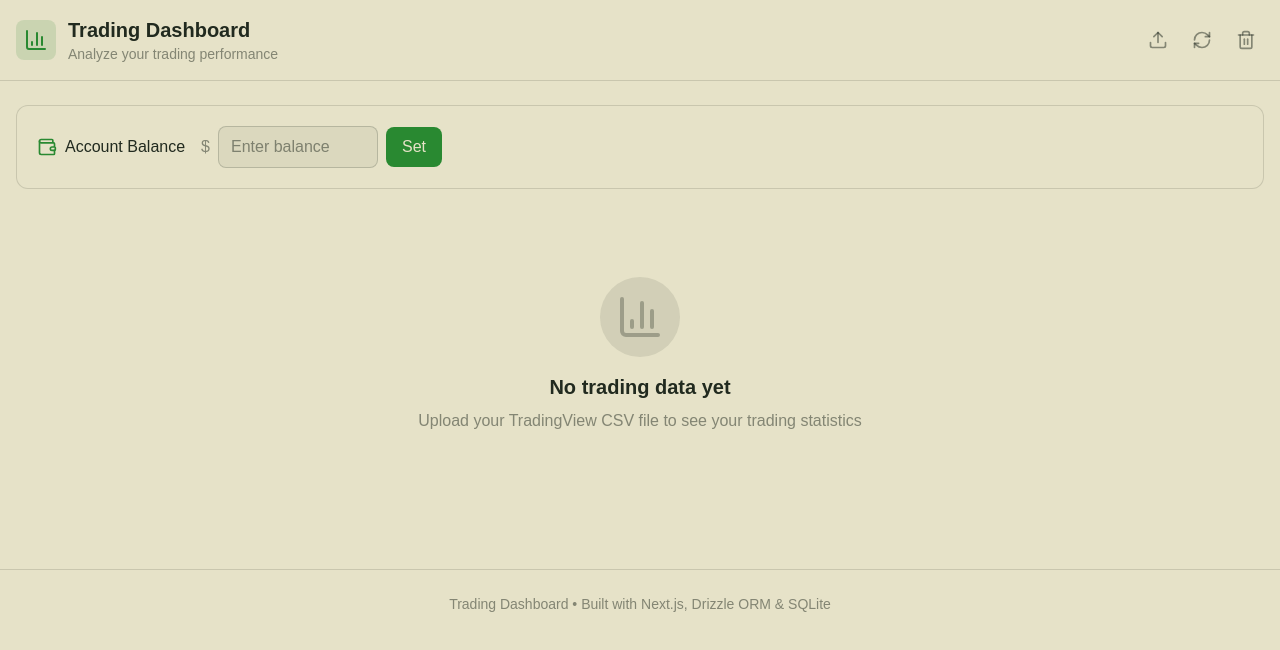
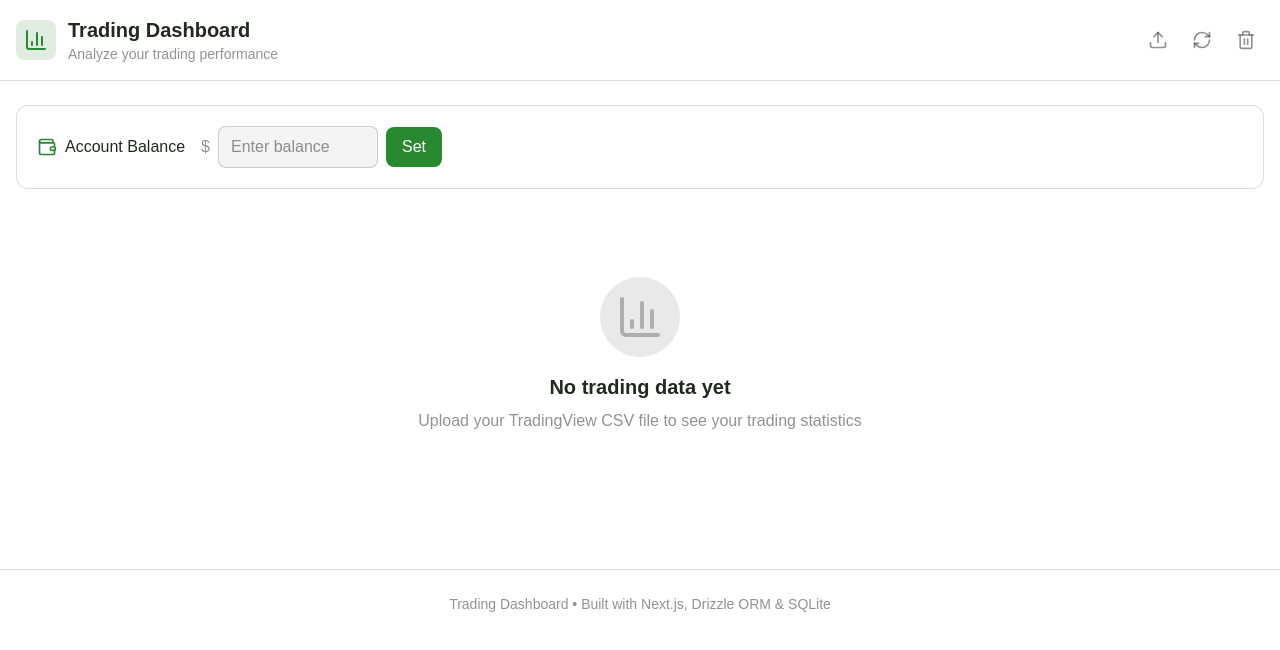
Before and after one commit to sher-n/trading-dashboard, a Next.js app: page / in a window 1280 px wide. Shown: the top 650 px of the page. Built offline with nearby package versions, Linux system fonts and the light colour scheme; no server answers.

Commit message:
fix: bg color

```diff
--- a/src/app/globals.css
+++ b/src/app/globals.css
@@ -1,7 +1,7 @@
 @import "tailwindcss";
 
 :root {
-  --bg: #e6e2c8;
+  --bg: #ffffff;
   --text: #212a1f;
   --green: #298931;
   --red: #a01c1a;
@@ -29,7 +29,7 @@ body {
 }
 
 ::-webkit-scrollbar-thumb {
-  background: rgba(33, 42, 31, 0.3);
+  background: rgba(239, 245, 237, 0.89);
   border-radius: 4px;
 }
 
```
